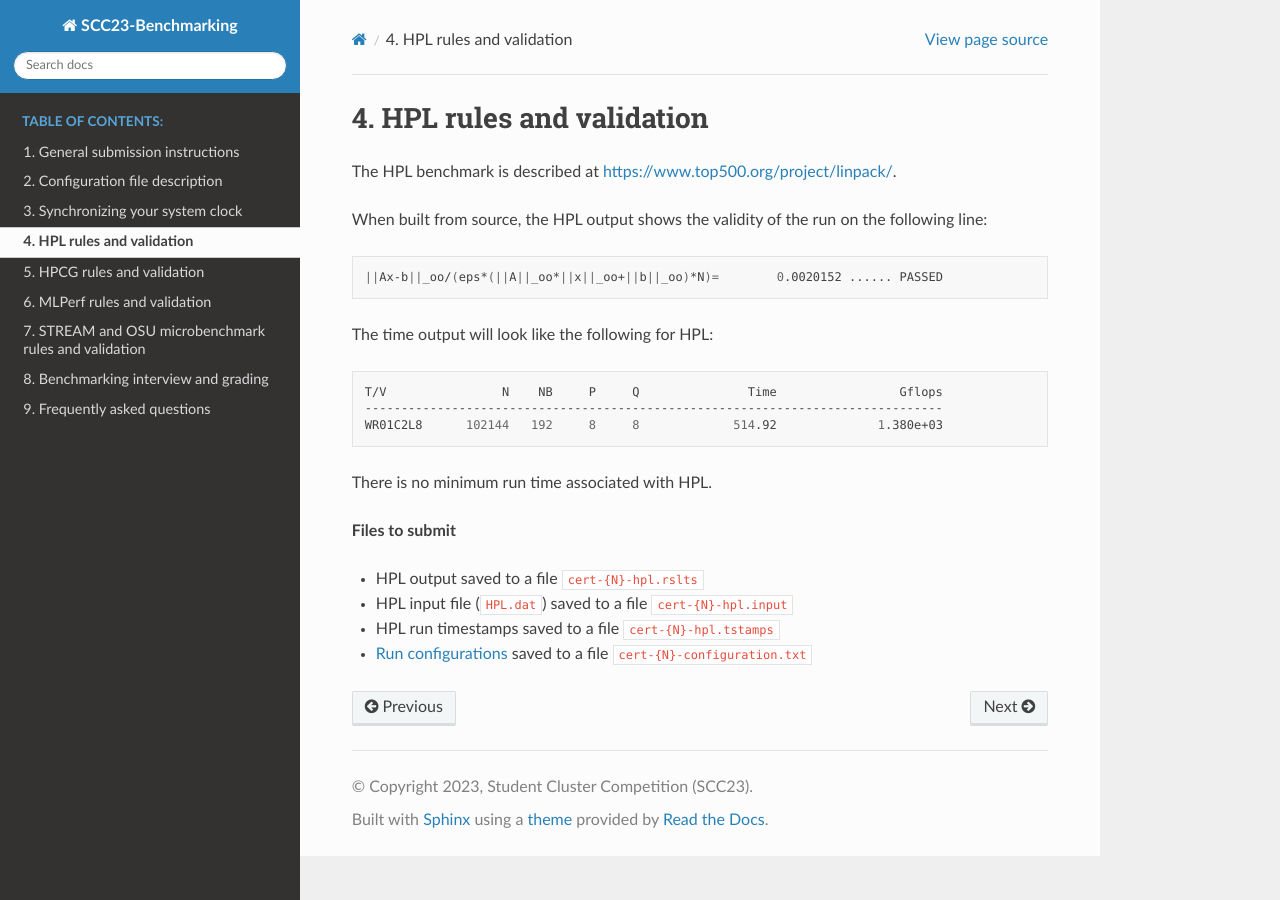
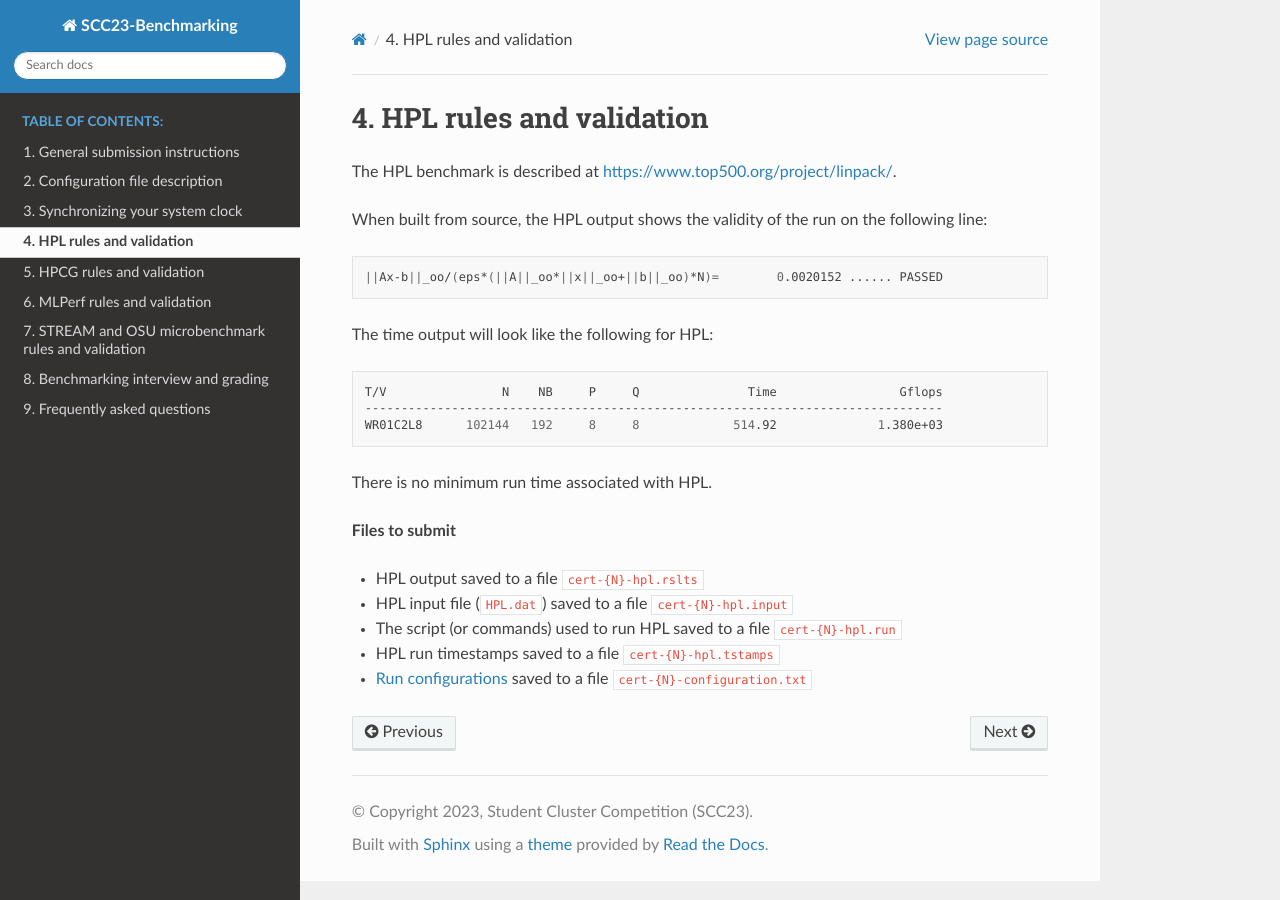
Before and after one commit to amaji/scc23-benchmarking, a Sphinx documentation site: the page built from source/benchmarks/hpl.rst, in a window 1280 px wide. Built offline with Sphinx 7.4.7 and the Read the Docs theme 2.0.0, drawn with Linux system fonts in a browser that asks for light colours.

Commit message:
Update hpl.rst. Ask to submit run script.

```diff
--- a/source/benchmarks/hpl.rst
+++ b/source/benchmarks/hpl.rst
@@ -23,5 +23,6 @@ There is no minimum run time associated with HPL.
 
 - HPL output saved to a file ``cert-{N}-hpl.rslts``
 - HPL input file (``HPL.dat``) saved to a file ``cert-{N}-hpl.input``
+- The script (or commands) used to run HPL saved to a file ``cert-{N}-hpl.run``
 - HPL run timestamps saved to a file ``cert-{N}-hpl.tstamps``
 - `Run configurations <https://scc23-benchmarking.readthedocs.io/en/latest/benchmarks/general.html#configuration-file-description>`_ saved to a file ``cert-{N}-configuration.txt``
```
